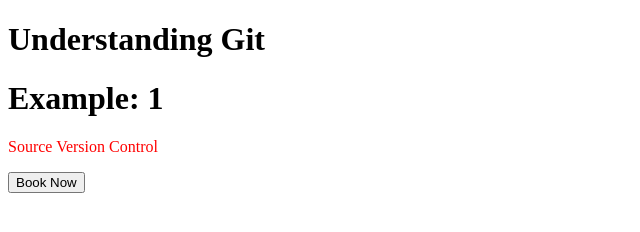
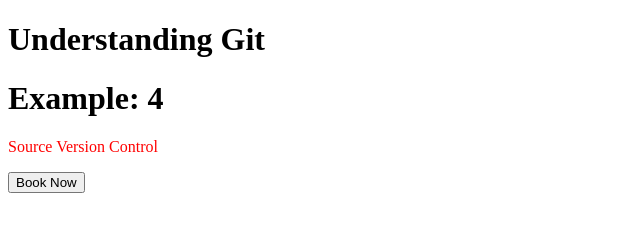
Before and after one commit to Karthikpvs1985/git-handson-sep, a plain HTML site: page index.html in a window 1280 px wide. Shown: the full height of the page, 0-640 px from the left. Drawn offline with Linux system fonts and the light colour scheme.

Commit message:
Third Commit

```diff
--- a/index.html
+++ b/index.html
@@ -2,7 +2,7 @@
 <html>
     <body>
         <h1> Understanding Git</h1>
-        <h1> Example: 1</h1>
+        <h1> Example: 4</h1>
         <p style= "color:red"> Source Version Control </p>
         <button> Book Now</button>
     </body>
```
